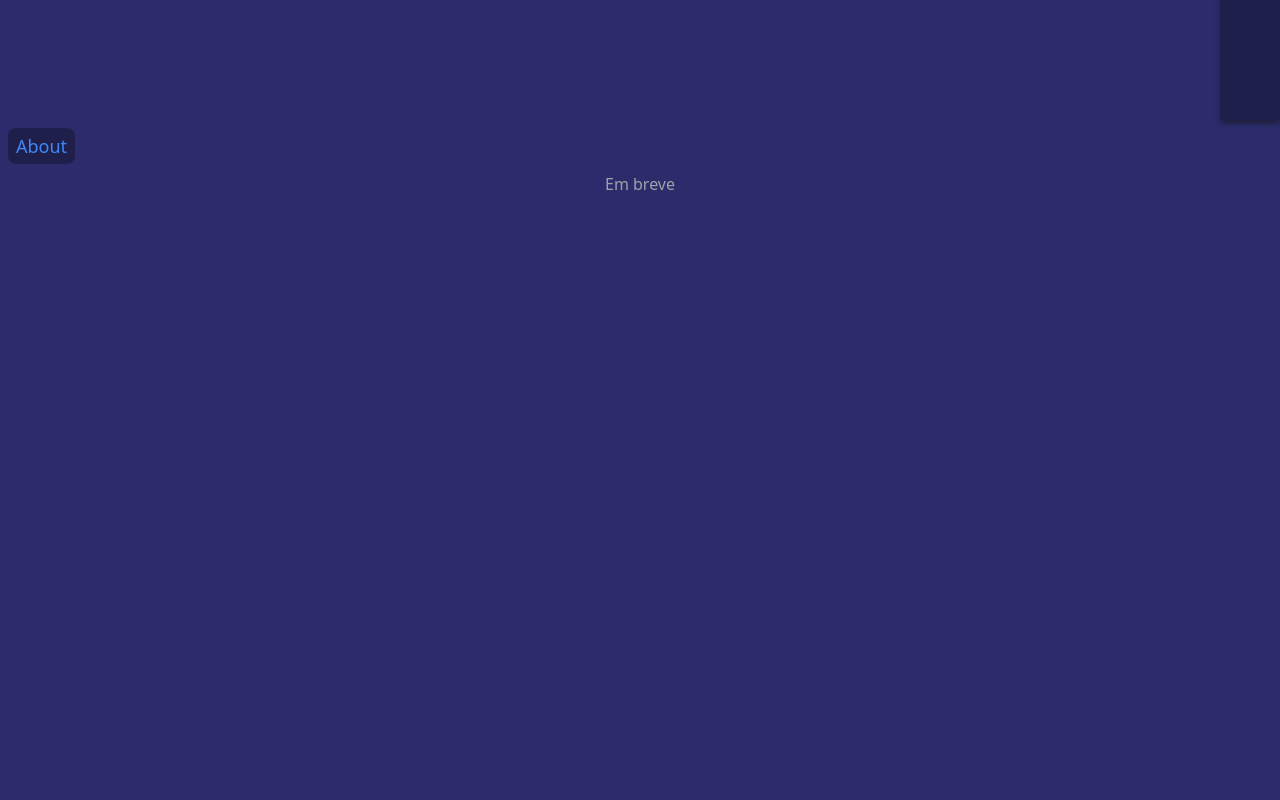
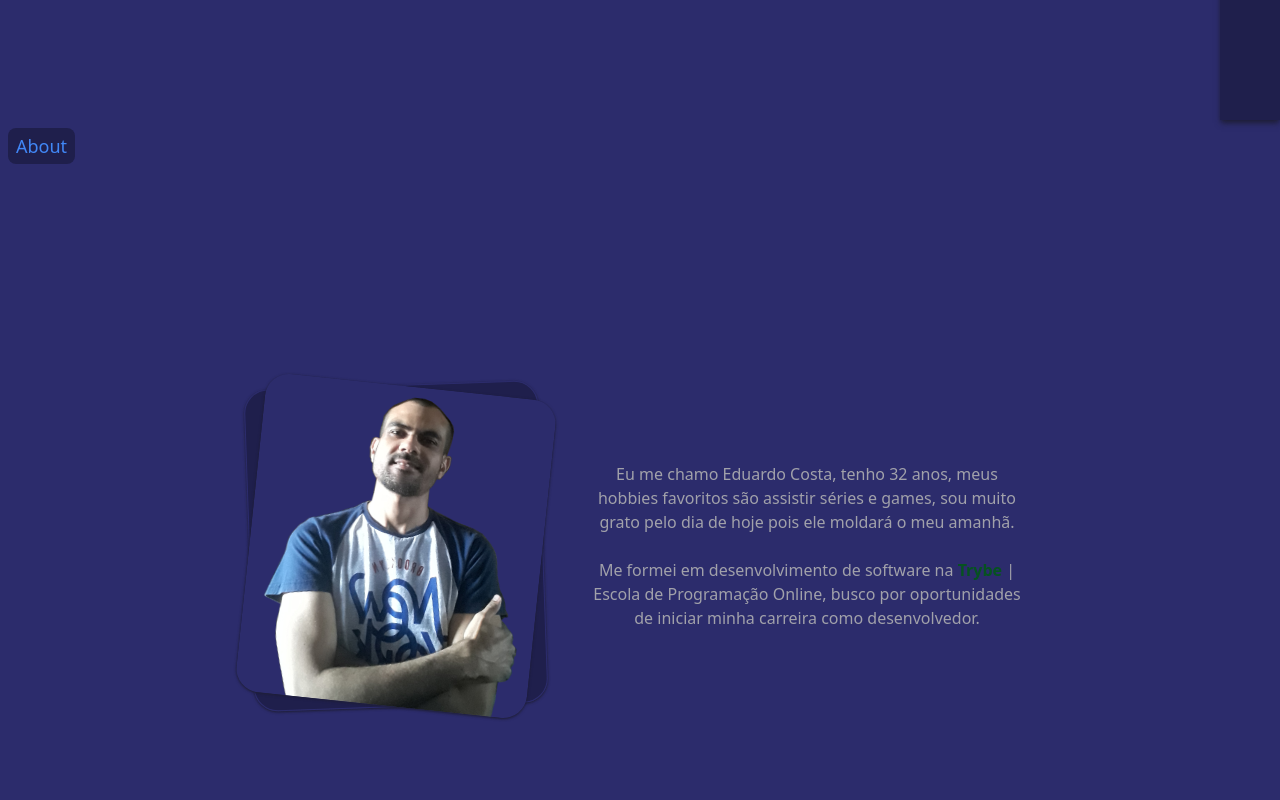
Before and after one commit to EduardoCostaMaciel/Portifolio, a React (Vite) app: page / in a window 1280 px wide. Shown: the part 680-1480 px from the top of the page. Built offline with nearby package versions, Linux system fonts and the light colour scheme.

Commit message:
Implementa About e styles

```diff
--- a/src/pages/About.tsx
+++ b/src/pages/About.tsx
@@ -1,18 +1,14 @@
 import { Header } from '../components/Header';
-
-// interface IPropsAbout {
-//   setTitlePage: React.Dispatch<React.SetStateAction<string>>;
-// }
+import me from '../assets/images/me.png';
 
 export function About() {
   const titlePage = 'About';
-  // setTitlePage(titlePage);
   return (
     <section
       id='about'
       className='
         w-full
-        h-screen
+        min-h-screen
         flex flex-col items-center
         bg-primary-200
         text-zinc-400
@@ -20,7 +16,37 @@ export function About() {
       '
     >
       <Header text={titlePage} />
-      Em breve
+      <article className='w-11/12 my-8 flex flex-col flex-grow items-center justify-center gap-10 md:flex-row '>
+        <div className='bg-opaced-100 -rotate-2 border border-primary-200 rounded-3xl shadow shadow-primary-100'>
+          <img
+            src={me}
+            alt='xxxxxxx'
+            className='h-72 bg-primary-200 rotate-8 transition-all ease-linear duration-300 rounded-3xl shadow shadow-primary-100 sm:h-80 md:hover:rotate-0'
+          />
+        </div>
+        <div className='p-2 text-center md:w-35vw'>
+          <p>
+            Eu me chamo Eduardo Costa, tenho 32 anos, meus hobbies favoritos são
+            assistir séries e games, sou muito grato pelo dia de hoje pois ele
+            moldará o meu amanhã.
+          </p>
+          <br />
+          <p>
+            Me formei em desenvolvimento de software na
+            <a
+              className='text-trybeTextColor-100 font-bold'
+              href='https://www.betrybe.com/'
+              target='_blank'
+              rel='noopener noreferrer'
+            >
+              {' '}
+              Trybe
+            </a>{' '}
+            | Escola de Programação Online, busco por oportunidades de iniciar
+            minha carreira como desenvolvedor.
+          </p>
+        </div>
+      </article>
     </section>
   );
 }
--- a/tailwind.config.cjs
+++ b/tailwind.config.cjs
@@ -12,12 +12,17 @@ module.exports = {
           200: '#2c2c6c',
           300: '#4187f6',
         },
+        trybeTextColor: {
+          100: '#065220',
+        },
       },
       width: {
         70: '70%',
+        '35vw': '35vw',
       },
       rotate: {
         5: '5deg',
+        8: '8deg',
         10: '10deg',
         14: '14deg',
         16: '16deg',
```
Also changed, not shown: src/assets/images/me.png (added).
